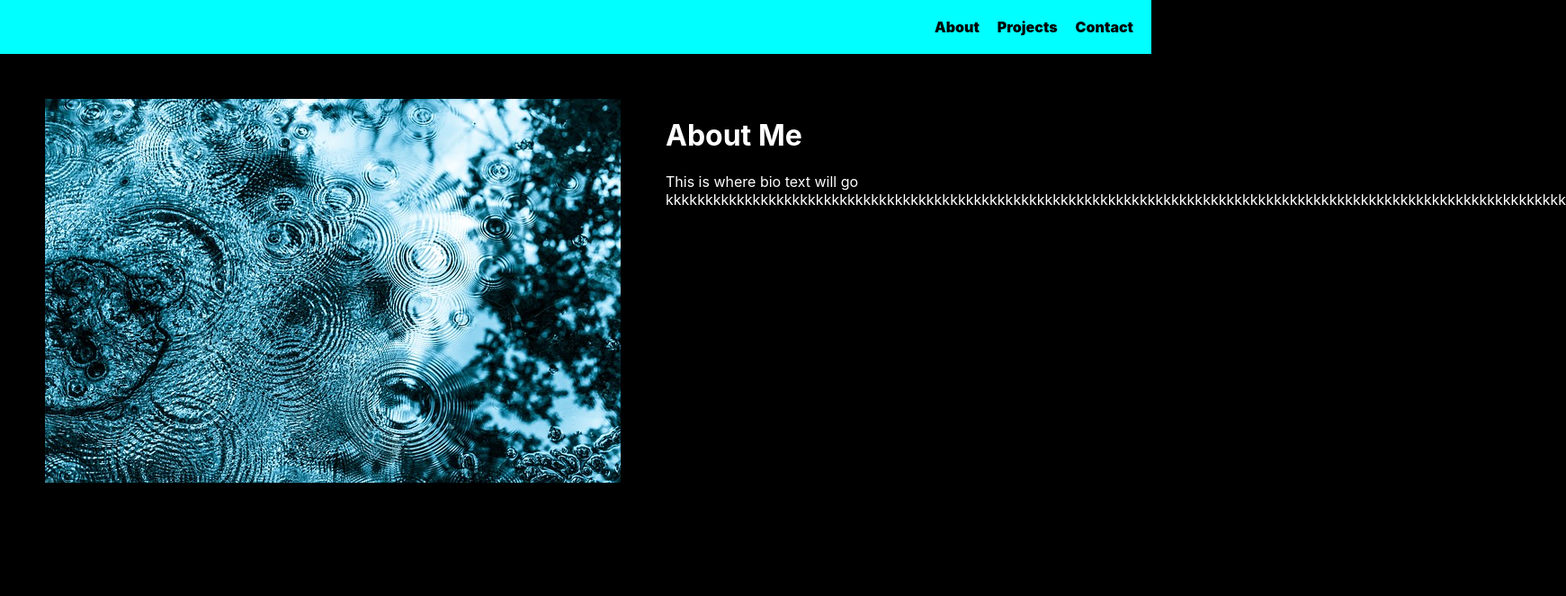
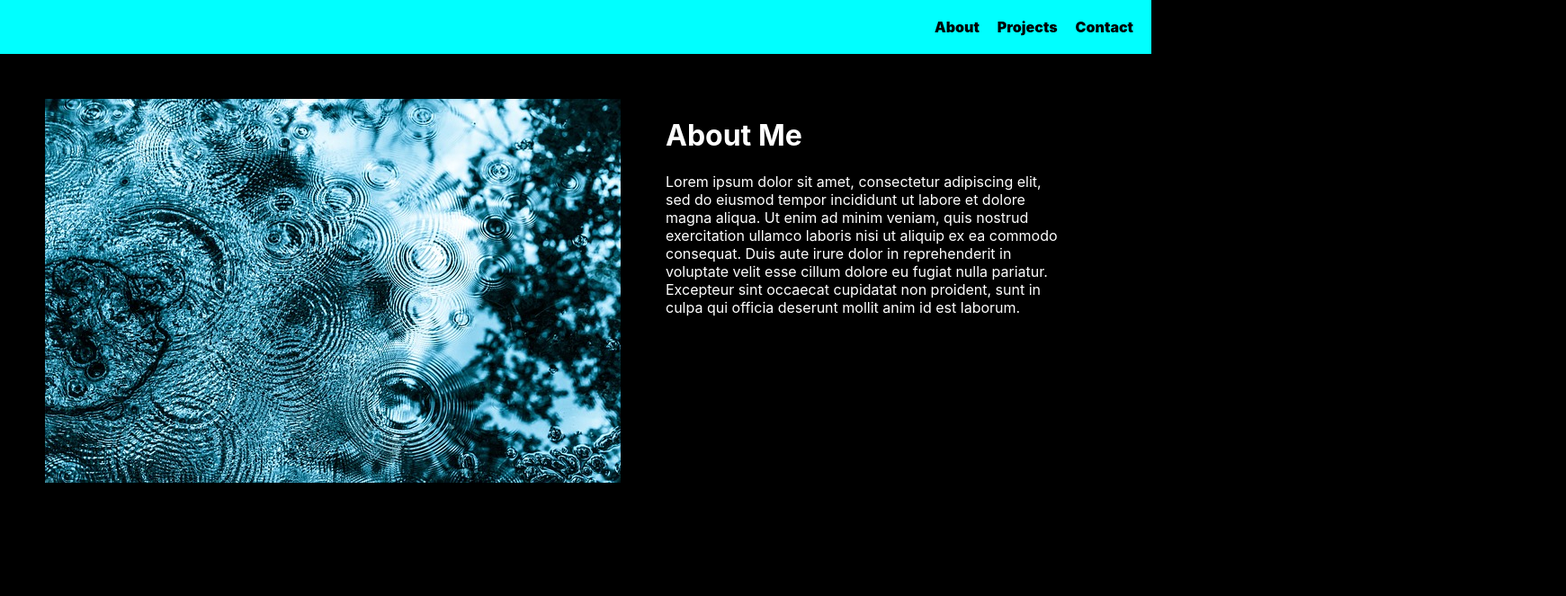
Before and after one commit to Mastt0/DevPortfolio, a React (Create React App) app: page / in a window 1280 px wide. Shown: the top 663 px of the page at 90% size, 1741 px wide, since content can reach past the window. Built offline with nearby package versions, Linux system fonts and the light colour scheme.

Commit message:
uploaded lorem ispum

```diff
--- a/src/components/About.js
+++ b/src/components/About.js
@@ -44,8 +44,13 @@
         <BioContainer>
           <h1>About Me</h1>
           <p>
-            This is where bio text will go
-            kkkkkkkkkkkkkkkkkkkkkkkkkkkkkkkkkkkkkkkkkkkkkkkkkkkkkkkkkkkkkkkkkkkkkkkkkkkkkkkkkkkkkkkkkkkkkkkkkkkkkkkkkkkkkkkkkk
+            Lorem ipsum dolor sit amet, consectetur adipiscing elit, sed do
+            eiusmod tempor incididunt ut labore et dolore magna aliqua. Ut enim
+            ad minim veniam, quis nostrud exercitation ullamco laboris nisi ut
+            aliquip ex ea commodo consequat. Duis aute irure dolor in
+            reprehenderit in voluptate velit esse cillum dolore eu fugiat nulla
+            pariatur. Excepteur sint occaecat cupidatat non proident, sunt in
+            culpa qui officia deserunt mollit anim id est laborum.
           </p>
         </BioContainer>
       </AboutContainer>
```
